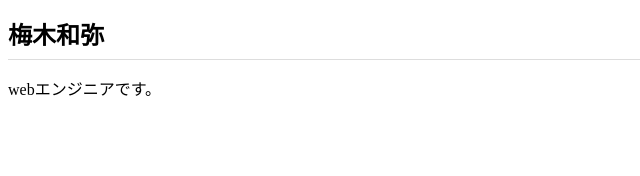
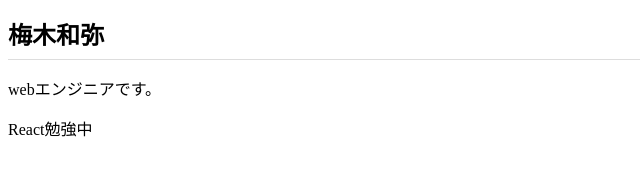
Before and after one commit to kazuya-u/kazuya-u.github.io, a plain HTML site: page index.html in a window 1280 px wide. Shown: the whole page, without its empty margins (0-640 px from the left). Drawn offline with Linux system fonts and the light colour scheme.

Commit message:
Add files via upload

```diff
--- a/index.html
+++ b/index.html
@@ -10,5 +10,6 @@
 <body>
   <h1>梅木和弥</h1>
   <p>webエンジニアです。</p>
+  <p>React勉強中</p>
 </body>
 </html>
```
